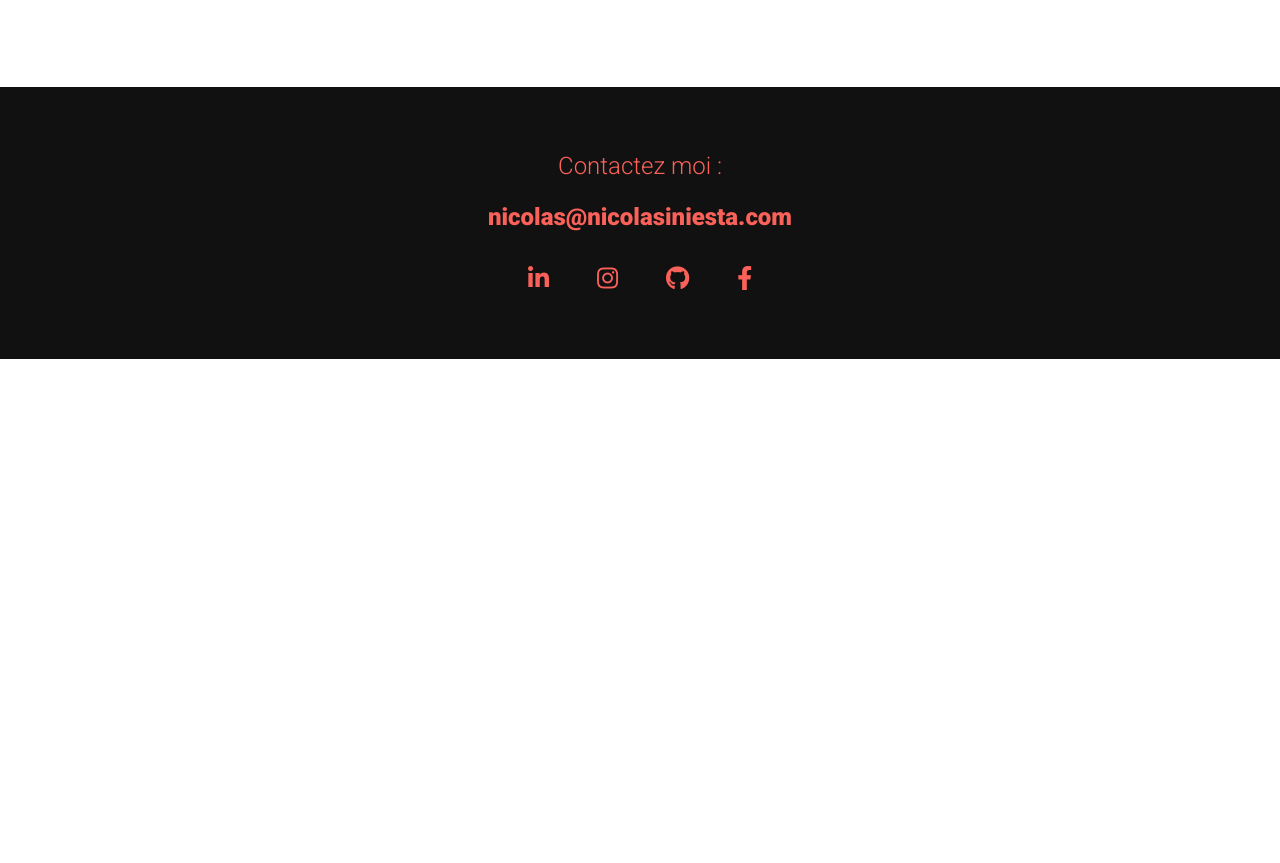
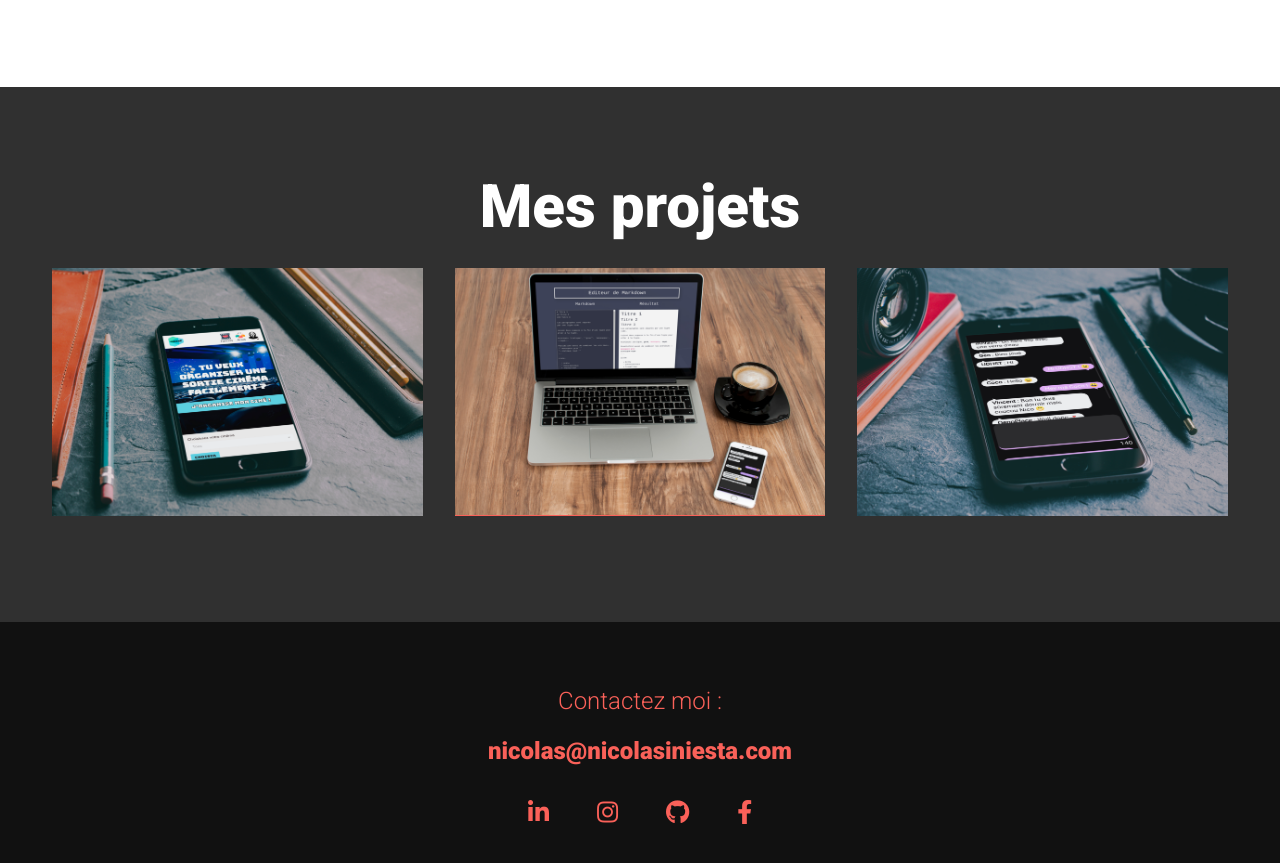
Before and after one commit to inicolas69/Portfolio, a plain HTML site: page index.html in a window 1280 px wide. Shown: the part 1840-2703 px from the top of the page. Before the commit the page ends 2199 px from the top, so only its background shows below. Drawn offline with nearby package versions, Linux system fonts and the light colour scheme; a script that the page names is missing; a web font is replaced by a local one.

Commit message:
Projets ajoutés au portfolio

```diff
--- a/css/style.css
+++ b/css/style.css
@@ -485,6 +485,7 @@ header {
 .portfolio__item {
     background: var(--clr-accent);
     overflow: hidden;
+    margin: 1rem;
 }
 
 .portfolio__img {
--- a/index.html
+++ b/index.html
@@ -206,27 +206,27 @@
       </section>
 
       <!-- My Work -->
-      <!-- <section class="my-work" id="work">
-        <h2 class="section__title">My work</h2>
+      <section class="my-work" id="work">
+        <h2 class="section__title">Mes projets</h2>
         <p class="section__subtitle"></p>
 
         <div class="portfolio">
 
-          <a href="#" class="portfolio__item">
-            <img src="img/work1.jpg" alt="" class="portfolio__img" />
+          <a href="https://www.gocine.club" class="portfolio__item">
+            <img src="img/Gocine.jpg" alt="" class="portfolio__img" />
           </a>
 
 
-          <a href="#" class="portfolio__item">
-            <img src="img/work2.JPG" alt="" class="portfolio__img" />
+          <a href="https://inicolas69.github.io/markdown-app/" class="portfolio__item">
+            <img src="img/Markdown.jpg" alt="" class="portfolio__img" />
           </a>
 
 
-          <a href="#" class="portfolio__item">
-            <img src="img/background.jpg" alt="" class="portfolio__img" />
+          <a href="https://inicolas69.github.io/Chat-app/#/" class="portfolio__item">
+            <img src="img/ChatApp.jpg" alt="" class="portfolio__img" />
           </a>
         </div>
-      </section> -->
+      </section>
 
       <!-- Footer -->
       <footer class="footer">
```
Also changed, not shown: img/ChatApp.jpg (added), img/Gocine.jpg (added), img/Markdown.jpg (added).
